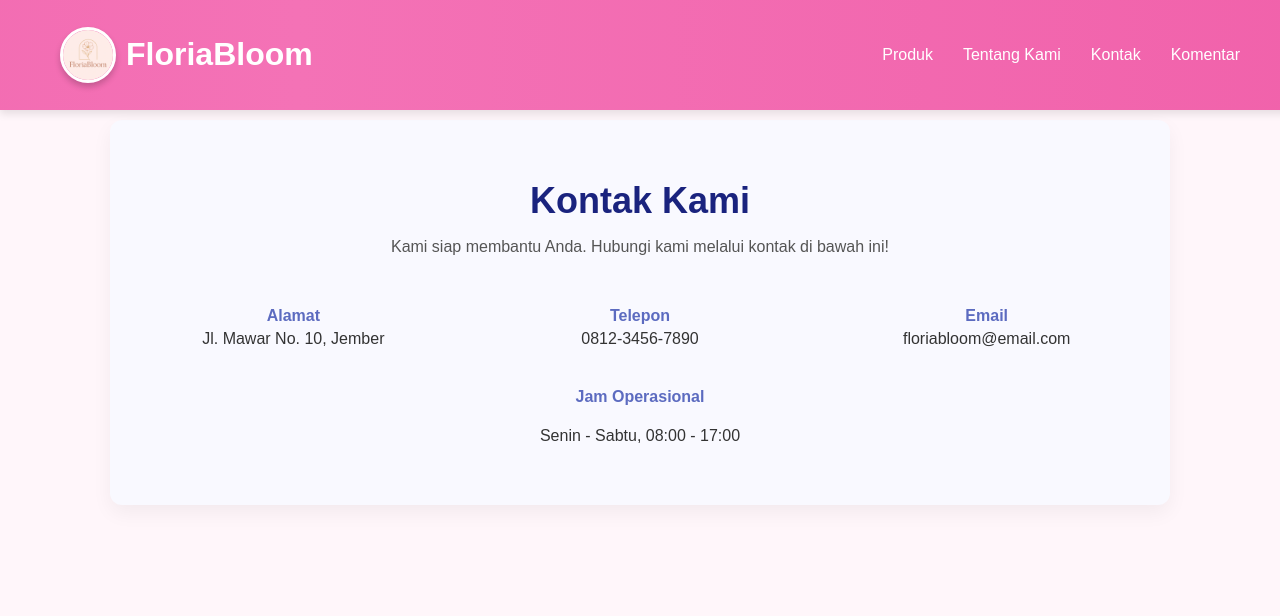
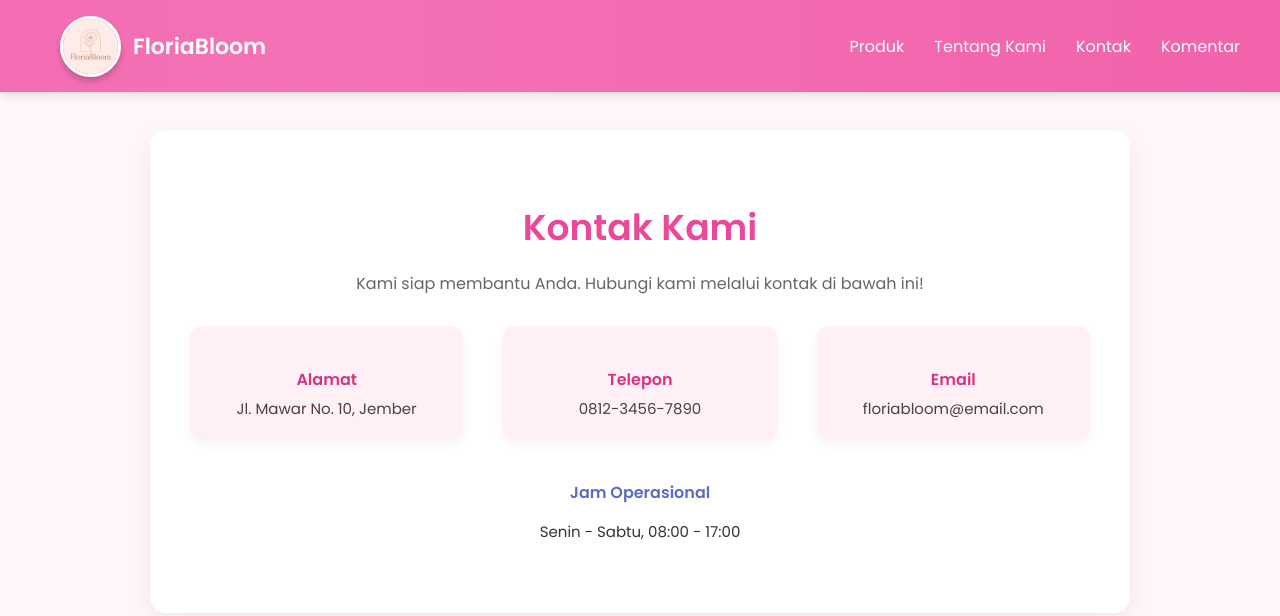
Before and after one commit to Ainun-fadia/FloriaBloom-, a plain HTML site: page kontak.html in a window 1280 px wide. Drawn offline with Linux system fonts and the light colour scheme.

Commit message:
Update kontak.html

```diff
--- a/kontak.html
+++ b/kontak.html
@@ -1,15 +1,36 @@
 <!DOCTYPE html>
 <html lang="id">
 <head>
-  <meta charset="UTF-8">
-  <meta name="viewport" content="width=device-width, initial-scale=1.0">
+  <meta charset="UTF-8" />
+  <meta name="viewport" content="width=device-width, initial-scale=1.0" />
   <title>Kontak Kami - FloriaBloom</title>
 
+  <!-- Google Fonts -->
+  <link href="https://fonts.googleapis.com/css2?family=Poppins:wght@400;600&display=swap" rel="stylesheet">
+
   <style>
-    /* Animasi header */
-    .animate-gradient {
+    /* Font & Warna Umum */
+    body {
+      font-family: 'Poppins', sans-serif;
+      background-color: #fff6fa;
+      margin: 0;
+      padding: 0;
+      color: #333;
+    }
+
+    /* Header */
+    header {
+      position: fixed;
+      top: 0;
+      left: 0;
+      width: 100%;
+      background: linear-gradient(to right, #ec4899, #f472b6, #ec4899);
+      animation: gradientShift 8s ease infinite;
       background-size: 400% 400%;
-      animation: gradientShift 8s ease infinite;
+      color: white;
+      padding: 15px 20px;
+      z-index: 100;
+      box-shadow: 0 4px 8px rgba(0,0,0,0.1);
     }
 
     @keyframes gradientShift {
@@ -18,28 +39,7 @@
       100% { background-position: 0% 50%; }
     }
 
-    body {
-      background-color: #fff6fa;
-      font-family: Arial, sans-serif;
-      margin: 0;
-      padding: 0;
-    }
-
-        header {
-      position: fixed;
-      top: 0;
-      left: 0;
-      width: 100%;
-      z-index: 50;
-      padding: 15px 20px;
-      background: linear-gradient(to right, #ec4899, #f472b6, #ec4899);
-      background-size: 400% 400%;
-      animation: gradientShift 8s ease infinite;
-      color: white;
-      box-shadow: 0 4px 8px rgba(0,0,0,0.1);
-    }
-
-    header .header-container {
+    .header-container {
       max-width: 1200px;
       margin: auto;
       display: flex;
@@ -51,20 +51,25 @@
     .logo-container {
       display: flex;
       align-items: center;
-      gap: 10px;
+      gap: 12px;
     }
 
     .logo-container img {
-      height: 50px;
-      width: 50px;
+      height: 55px;
+      width: 55px;
       border-radius: 50%;
       border: 3px solid white;
       box-shadow: 0 4px 6px rgba(0,0,0,0.2);
     }
 
+    .logo-container h1 {
+      font-size: 22px;
+      font-weight: 600;
+    }
+
     nav {
       display: flex;
-      gap: 30px; /* ✅ Tambahan biar lebih ke kanan */
+      gap: 30px;
       margin-right: 20px;
       align-items: center;
     }
@@ -72,15 +77,15 @@
     nav a {
       color: white;
       text-decoration: none;
-      font-weight: normal;
       font-size: 16px;
+      transition: 0.3s;
     }
 
     nav a:hover {
       text-decoration: underline;
+      opacity: 0.85;
     }
 
-    /* Hamburger Icon */
     .hamburger {
       display: none;
       flex-direction: column;
@@ -94,17 +99,18 @@
       background: white;
     }
 
-    /* ✅ RESPONSIVE */
     @media (max-width: 768px) {
       nav {
         display: none;
         flex-direction: column;
         width: 100%;
-        margin: 10px 0 0 0;
+        margin-top: 10px;
       }
+
       nav.show {
         display: flex;
       }
+
       .hamburger {
         display: flex;
       }
@@ -112,24 +118,25 @@
 
     /* Kontak Section */
     .contact-section {
-      max-width: 1000px;
-      margin: 120px auto 50px auto;
-      padding: 30px;
-      background: #f9f9ff;
-      border-radius: 12px;
-      box-shadow: 0 8px 20px rgba(0,0,0,0.05);
+      max-width: 900px;
+      margin: 130px auto 60px auto;
+      background-color: #fff;
+      padding: 40px;
+      border-radius: 16px;
+      box-shadow: 0 8px 24px rgba(0,0,0,0.06);
       text-align: center;
     }
 
     .contact-section h2 {
-      color: #1a237e;
+      color: #ec4899;
+      font-size: 36px;
       margin-bottom: 10px;
-      font-size: 36px;
     }
 
     .contact-section p {
-      color: #555;
+      color: #666;
       margin-bottom: 30px;
+      font-size: 16px;
     }
 
     .contact-info {
@@ -141,48 +148,70 @@
     }
 
     .contact-info div {
+      background-color: #fff0f5;
+      padding: 20px;
+      border-radius: 12px;
+      box-shadow: 0 4px 12px rgba(0,0,0,0.05);
       flex: 1;
-      min-width: 250px;
+      min-width: 220px;
+      transition: 0.3s ease;
+    }
+
+    .contact-info div:hover {
+      transform: translateY(-3px);
+      box-shadow: 0 8px 20px rgba(0,0,0,0.08);
     }
 
     .contact-info h4 {
+      color: #d63384;
+      margin-bottom: 5px;
+      font-weight: 600;
+    }
+
+    .contact-info p {
+      margin: 0;
+      color: #444;
+      font-size: 15px;
+    }
+
+    .operasional {
+      margin-top: 40px;
+    }
+
+    .operasional h4 {
       color: #5c6bc0;
       margin-bottom: 5px;
     }
 
-    .contact-info p {
+    .operasional p {
       color: #333;
-      margin: 0;
+      font-size: 15px;
     }
-
   </style>
 </head>
 <body>
 
   <!-- ✅ Header -->
   <header>
-    <!-- ✅ Logo + Nama -->
     <div class="header-container">
-      <!-- ✅ Logo + Nama -->
       <div class="logo-container">
-        <img src="image/logo.png" alt="Logo FloriaBloom" class="h-24 w-24 rounded-full border-4 border-white shadow-md">
-        <h1 class="text-2xl font-bold">FloriaBloom</h1>
+        <img src="image/logo.png" alt="Logo FloriaBloom" />
+        <h1>FloriaBloom</h1>
       </div>
 
-    <!-- ✅ Hamburger Icon -->
       <div class="hamburger" onclick="toggleMenu()">
         <div></div>
         <div></div>
         <div></div>
       </div>
 
-    <!-- ✅ Menu -->
       <nav id="nav-menu">
         <a href="index.html">Produk</a>
         <a href="tentang.html">Tentang Kami</a>
         <a href="kontak.html">Kontak</a>
-      <a href="komentar.html" class="hover:underline">Komentar</a>
+        <a href="komentar.html">Komentar</a>
       </nav>
+    </div>
   </header>
 
   <!-- ✅ Kontak Section -->
@@ -195,21 +224,19 @@
         <h4>Alamat</h4>
         <p>Jl. Mawar No. 10, Jember</p>
       </div>
-
       <div>
         <h4>Telepon</h4>
         <p>0812-3456-7890</p>
       </div>
-
       <div>
         <h4>Email</h4>
         <p>floriabloom@email.com</p>
       </div>
     </div>
 
-    <div style="margin-top: 40px;">
-      <h4 style="color: #5c6bc0;">Jam Operasional</h4>
-      <p style="color: #333;">Senin - Sabtu, 08:00 - 17:00</p>
+    <div class="operasional">
+      <h4>Jam Operasional</h4>
+      <p>Senin - Sabtu, 08:00 - 17:00</p>
     </div>
   </section>
 
```
Lines whose indentation alone changed are shown as unchanged.
